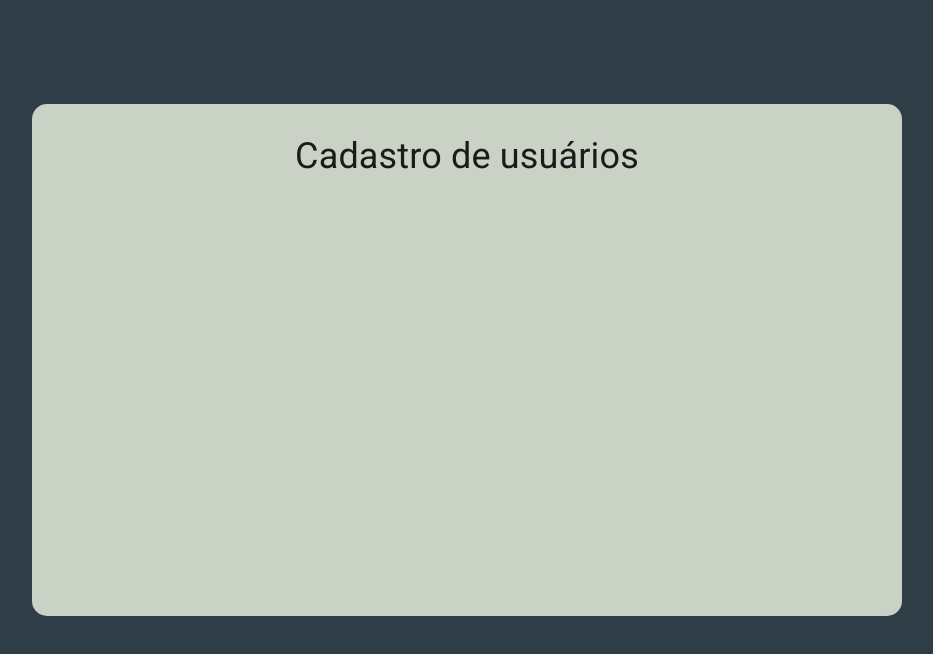
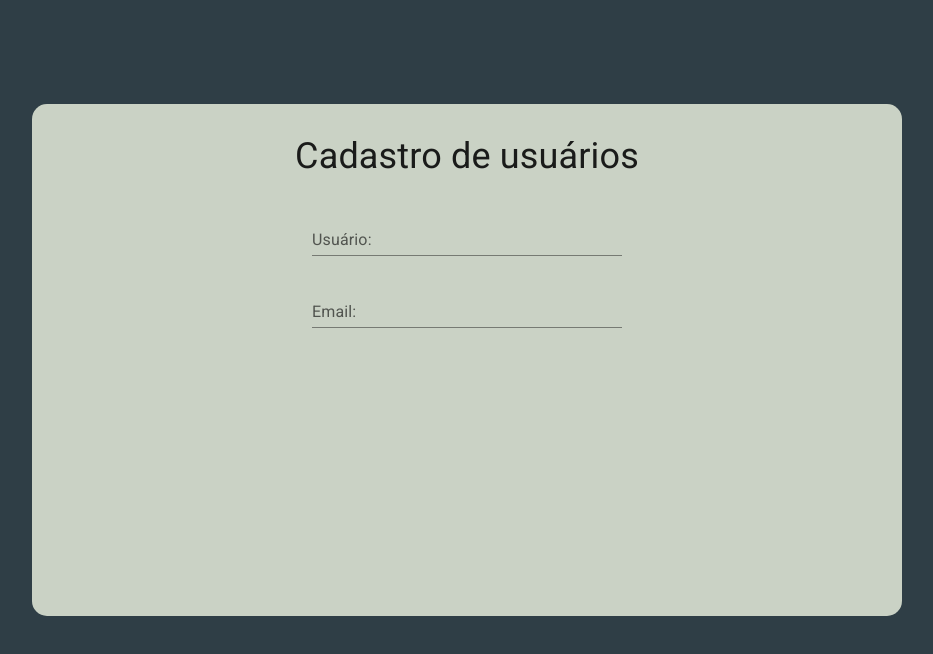
Before and after one commit to pedrofdnn/projeto2, a Next.js app: page /CreatUser in a window 1280 px wide. Shown: the top 654 px of the page, without its empty margins (173-1106 px from the left). Built offline with nearby package versions, Linux system fonts and the light colour scheme.

Commit message:
atualização do form da criação de usuário

```diff
--- a/app/Components/LoginForm.tsx
+++ b/app/Components/LoginForm.tsx
@@ -86,7 +86,7 @@ export default function LoginForm() {
   return (
     <div>
       <form
-        onSubmit={handleSubmit}
+        onSubmit={handleLogin}
         className="box-form flex flex-col flex-wrap justify-evenly"
       >
         <div className="flex flex-col flex-wrap justify-evenly m-[5px]">
@@ -148,6 +148,7 @@ export default function LoginForm() {
 
         <br />
 
+        {/* botões de login e cadastro */}
         <div className="flex flex-col mx-2 items-stretch">
           <Button
             className="button-login mx-4"
@@ -170,12 +171,14 @@ export default function LoginForm() {
           </Button>
         </div>
 
+        {/* separadores */}
         <div className=" container-stipe my-1">
           <div className="stripe-left text-center"></div>
           <div className="m-[1em] text-center ">ou</div>
           <div className="stripe-right"></div>
         </div>
 
+        {/* botões de rede sociais */}
         <div className="flex flex-wrap justify-around items-stretch ">
           <Button
             className="button-login"
--- a/app/Components/UserForm.tsx
+++ b/app/Components/UserForm.tsx
@@ -3,24 +3,28 @@ import React from "react";
 
 export default function UserForm() {
   return (
-    <div>
-      <form className="">
-        <Box
-
-          <TextField id="outlined-basic" label="Nome" variant="outlined" />
-        </Box>
-
+    <form className="flex flex-col ">
       <Box>
         <TextField
-            sx={{ fontSize: 28, width: 305 }}
+          sx={{ fontSize: 28, width: 310, textAlign: "center" }}
           id="input-with-sx"
-            label="Usuário"
+          label="Usuário:"
+          variant="standard"
+          color="success"
+          type="text"
+        />
+      </Box>
+      <br />
+      <Box>
+        <TextField
+          sx={{ fontSize: 28, width: 310 }}
+          id="input-with-sx"
+          label="Email:"
           variant="standard"
           color="success"
           type="email"
         />
       </Box>
     </form>
-    </div>
   );
 }
--- a/app/CreatUser/page.tsx
+++ b/app/CreatUser/page.tsx
@@ -6,12 +6,11 @@ import UserForm from "../Components/UserForm";
 export default function CreatUser() {
   return (
     <div className="main-container">
-      <div className="container-geral flex flex-row justify-around">
-        <div className="flex flex-row justify-center m-[2em]">
+      <div className="container-geral flex flex-col flex-wrap items-center ">
+        <div className="flex justify-center m-[2em]">
           <h1 className="text-4xl">Cadastro de usuários</h1>
         </div>
-
-        {/* <UserForm /> */}
+        <UserForm />
       </div>
     </div>
   );
```
Lines whose indentation alone changed are shown as unchanged.
